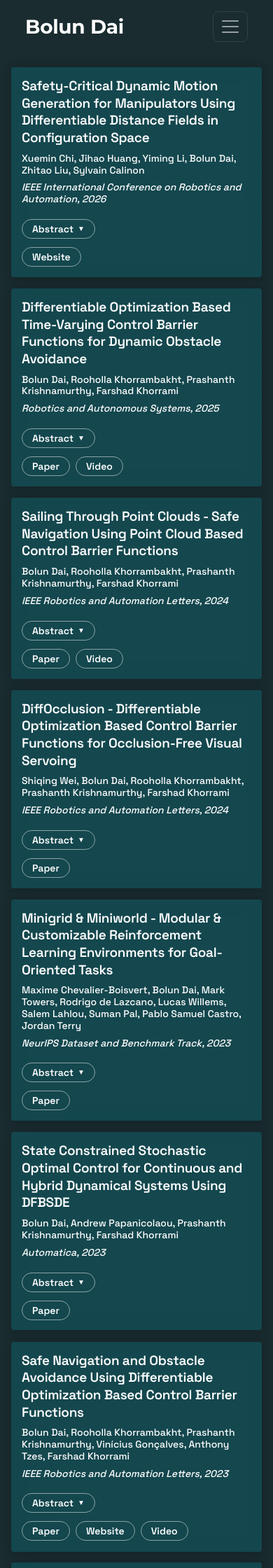
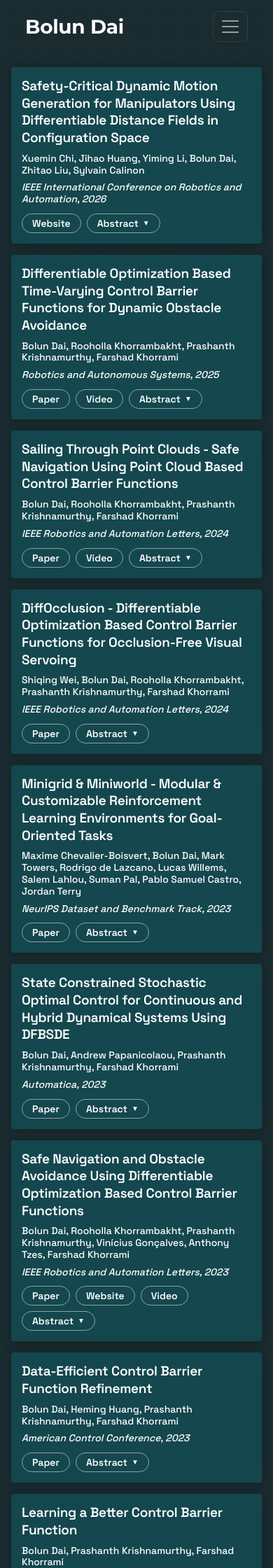
Before and after one commit to BolunDai0216/BolunDai0216.github.io, a Jekyll site: the page built from research.html, in a window 390 px wide. Shown: the top 2240 px of the page at 70% size. Built offline with Jekyll 4.4.1, drawn with Linux system fonts in a browser that asks for light colours; some of the changed text lies outside the part shown.

Commit message:
updated abstract button

```diff
--- a/_sass/re.scss
+++ b/_sass/re.scss
@@ -155,11 +155,6 @@
     margin-top: 0 !important;
 }
 
-@media (max-width: 991.98px) {
-    .abstract-toggle {
-        margin-top: 12px;
-    }
-}
 
 @media (max-width: 767.98px) {
     .card-title {
--- a/research.html
+++ b/research.html
@@ -11,9 +11,6 @@ page-type: research
                     <h5 class="card-title">{{research.paper_name}}</h5>
                     <h5 class="card-author">{{research.paper_author}}</h5>
                     <h5 class="card-publish">{{research.paper_venue}}</h5>
-                    <button class="abstract-toggle d-lg-none" type="button" data-bs-toggle="collapse" data-bs-target="#abstract-{{forloop.index}}" aria-expanded="false" aria-controls="abstract-{{forloop.index}}">
-                        Abstract <span class="abstract-arrow">▼</span>
-                    </button>
                     <div class="collapse d-lg-none" id="abstract-{{forloop.index}}">
                         <div class="card-text abstract-mobile">
                             {{research.content}}
@@ -32,6 +29,9 @@ page-type: research
                         {% if research.poster_link != "None" %}
                         <a href="{{research.poster_link}}" class="arxiv-link">Poster</a>
                         {% endif %}
+                        <button class="abstract-toggle d-lg-none" type="button" data-bs-toggle="collapse" data-bs-target="#abstract-{{forloop.index}}" aria-expanded="false" aria-controls="abstract-{{forloop.index}}">
+                            Abstract <span class="abstract-arrow">▼</span>
+                        </button>
                     </div>
                 </div>
 
```
